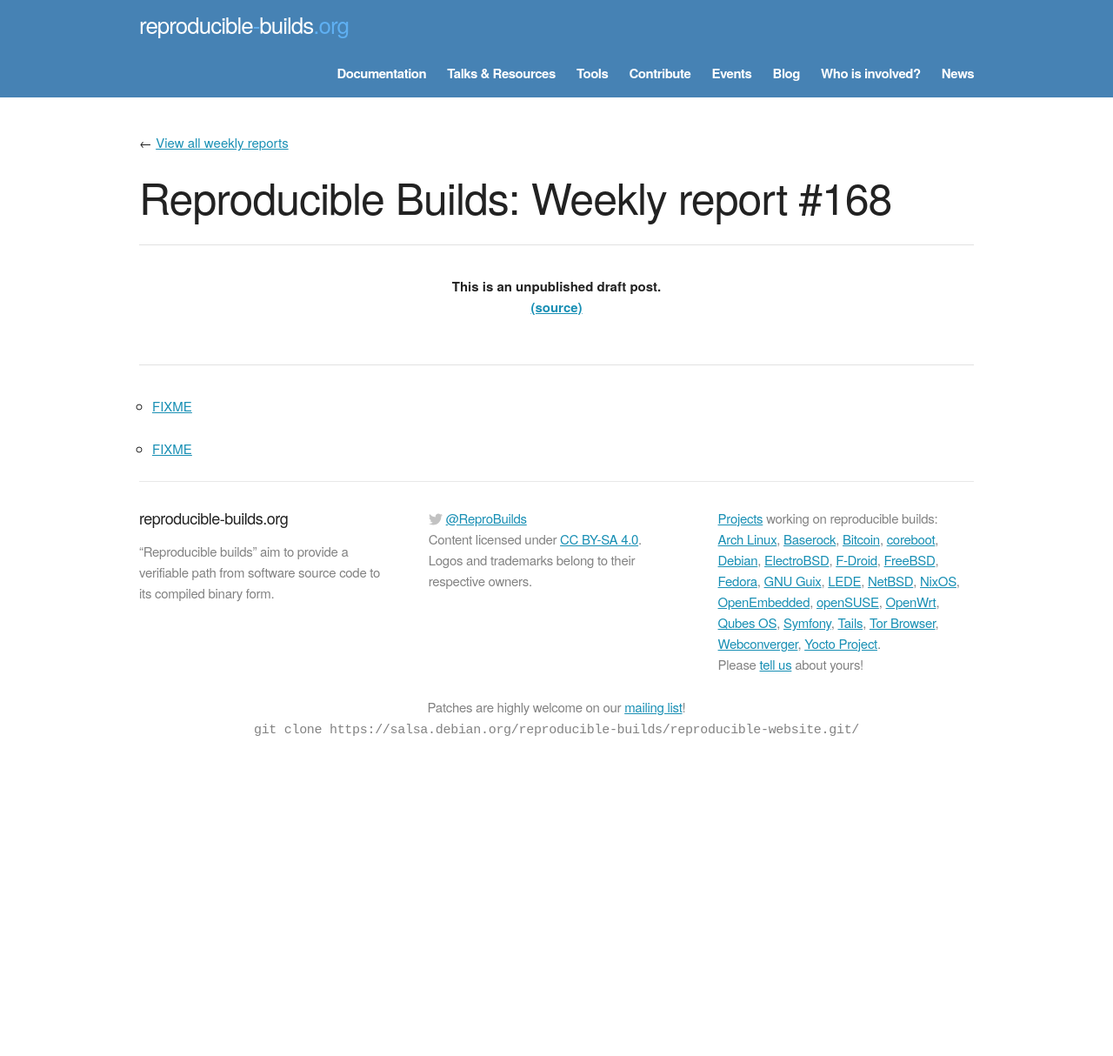
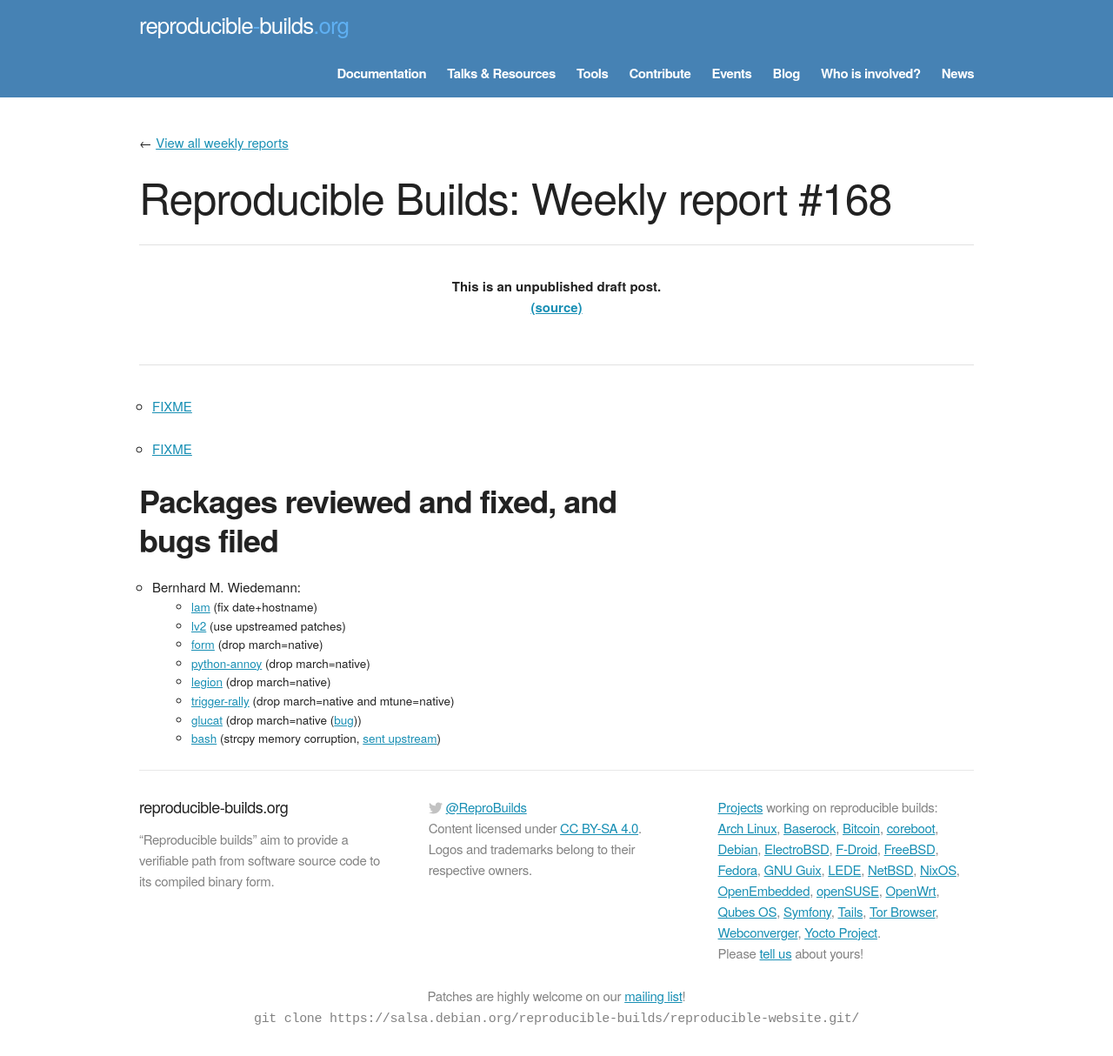
Before and after one commit to prototypefund/reproducible-website, a Jekyll site: the page built from _blog/posts/168.md, in a window 1280 px wide. Shown: the whole page at 87% size. Built offline with Jekyll 4.4.1, drawn with Linux system fonts in a browser that asks for light colours; some web fonts are replaced; before the commit the page ends 900 px from its top, so only the background shows below that.

Commit message:
168: +8 patches

```diff
--- a/_blog/posts/168.md
+++ b/_blog/posts/168.md
@@ -6,3 +6,16 @@ week: 168
 * [FIXME](https://blogs.gnome.org/mclasen/2018/07/07/flatpak-making-contribution-easy/)
 
 * [FIXME](https://bugs.debian.org/894476)
+
+Packages reviewed and fixed, and bugs filed
+-------------------------------------------
+
+* Bernhard M. Wiedemann:
+    * [lam](https://build.opensuse.org/request/show/621765) (fix date+hostname)
+    * [lv2](https://build.opensuse.org/request/show/621773) (use upstreamed patches)
+    * [form](https://build.opensuse.org/request/show/621791) (drop march=native)
+    * [python-annoy](https://build.opensuse.org/request/show/621794) (drop march=native)
+    * [legion](https://build.opensuse.org/request/show/621947) (drop march=native)
+    * [trigger-rally](https://build.opensuse.org/request/show/621952) (drop march=native and mtune=native)
+    * [glucat](https://build.opensuse.org/request/show/621954) (drop march=native ([bug](https://bugzilla.opensuse.org/show_bug.cgi?id=1100520)))
+    * [bash](https://bugzilla.opensuse.org/show_bug.cgi?id=1100488) (strcpy memory corruption, [sent upstream](http://lists.gnu.org/archive/html/bug-bash/2018-07/msg00010.html))
```
